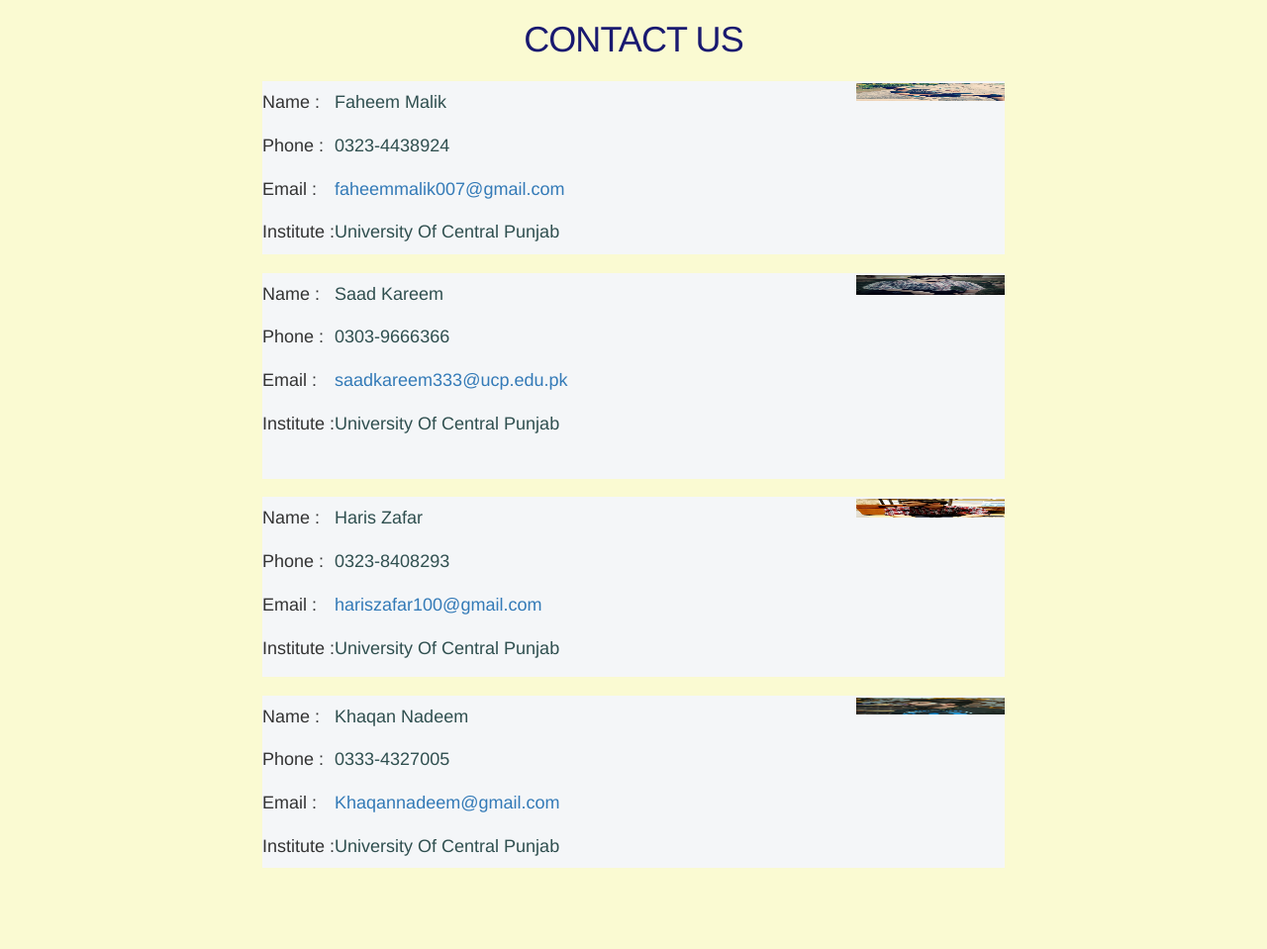
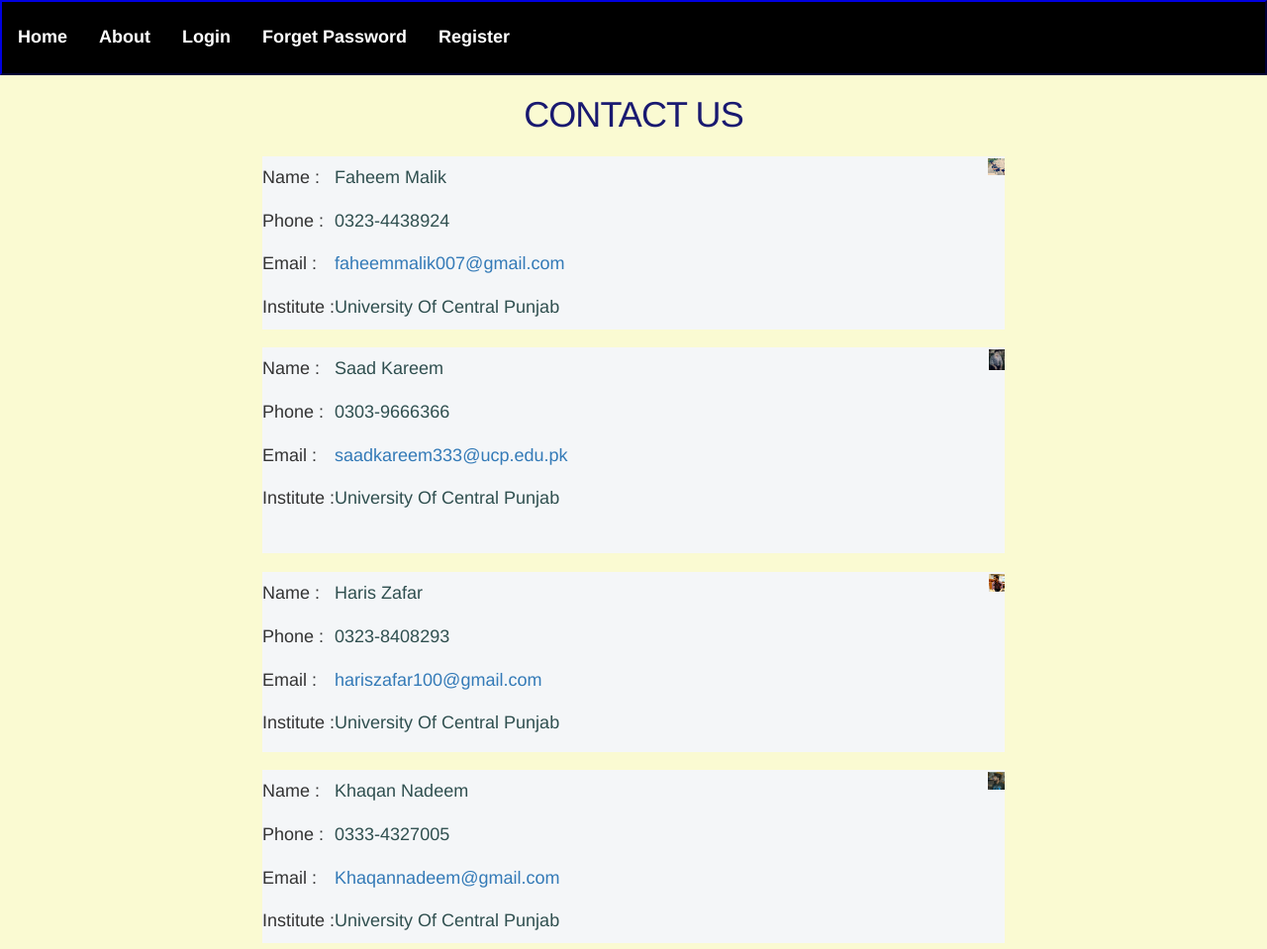
Before and after one commit to faheemmalik007/project, a PHP site: page /Contact-us.html in a window 1280 px wide. Shown: the whole page at 99% size. Before the commit the page ends 877 px from the top, so only its background shows below. Run offline with PHP 8.4, Linux system fonts and the light colour scheme.

Commit message:
contact.css added

```diff
--- a/Contact-us.html
+++ b/Contact-us.html
@@ -24,21 +24,60 @@
             line-height: 2.428571;
             background-color: lightgoldenrodyellow;
         }
+
         img{
-            max-width: 48%;
+            max-width: 20%;
+            max-height: 10%;
             margin: 2px auto 6px;
         }
+        ul{
+            list-style-type: none;
+            margin: 0px;
+            padding: 0px;
+            overflow: hidden;
+            background-color: black;
+            position: -webkit-sticky;
+            position: sticky;
+            top: 0;
+            border: 2px outset darkblue;
+            font-size: large;
+            font-weight: 700
+
+        }
+
+        li {
+            float:left;
+        }
+
+        li a {
+            display: block;
+            color: white;
+            text-align: center;
+            padding: 14px 16px;
+            text-decoration: none;
+        }
+
 
     </style>
 </head>
 <body>
 
+<div>
+<ul>
+    <li><a class="active" href="#home">Home</a></li>
+    <li><a class="active" href="About-us.html">About</a></li>
+    <li><a class="active" href="login.html">Login</a></li>
+    <li><a class="active" href="forget-password.html">Forget Password</a></li>
+    <li><a class="active" href="register.html">Register</a></li>
+</ul>
+</div>
+
 <h1 align="middle" style="color: midnightblue">Contact Us</h1>
 <div class="container-fluid">
-    <div class="row" style="background-color: #f4f6f8;margin-right: 20%; margin-left: 20%;margin-top: 1%;margin-bottom: 0.5%;">
+    <div class="row" style="background-color: #f4f6f8; margin-right: 20%; margin-left: 20%;margin-top: 1%;margin-bottom: 0.5%;">
         <div class="img-fluid">
             <a href="#">
-                <img src="images/img3.jpg" align="right" width="20%" height="10%">
+                <img src="images/img3.jpg" align="right">
             </a>
             <table align="left">
                 <tr>
@@ -69,7 +108,7 @@
     <div class="row" style="background-color: #f4f6f8;margin-right: 20%; margin-left: 20%;margin-top: 1%;margin-bottom: 0.5%;">
         <div class="img-fluid">
             <a href="#">
-                <img src="images/img4.png" align="right" width="20%" height="10%">
+                <img src="images/img4.png" align="right">
             </a>
             <table align="left">
                 <tr>
@@ -100,7 +139,7 @@
     <div class="row" style="background-color: #f4f6f8;margin-right: 20%; margin-left: 20%;margin-top: 1%;margin-bottom: 0.5%;">
         <div class="img-fluid">
             <a href="#">
-                <img src="images/img5.jpg" align="right" width="20%" height="10%">
+                <img src="images/img5.jpg" align="right">
             </a>
             <table align="left">
                 <tr>
@@ -131,7 +170,7 @@
     <div class="row" style="background-color: #f4f6f8;margin-right: 20%; margin-left: 20%;margin-top: 1%;margin-bottom: 0.5%;">
         <div class="img-fluid">
             <a href="#">
-                <img src="images/img6.jpg" align="right" width="20%" height="10%">
+                <img src="images/img6.jpg" align="right" >
             </a>
             <table align="left">
                 <tr>
@@ -142,10 +181,8 @@
                     <td class="td">Phone :</td>
                     <td style="color: darkslategray">0333-4327005</td>
                 </tr>
-
                 <tr>
                     <td class="td">Email :</td>
-
                     <td style="color: darkslategray"><a href="#">Khaqannadeem@gmail.com</a></td>
                 </tr>
                 <tr>
```
Also changed, not shown: About-us.html (+37 -13 lines), contact.css (added, +45 -0 lines), css.css (+27 -0 lines).
